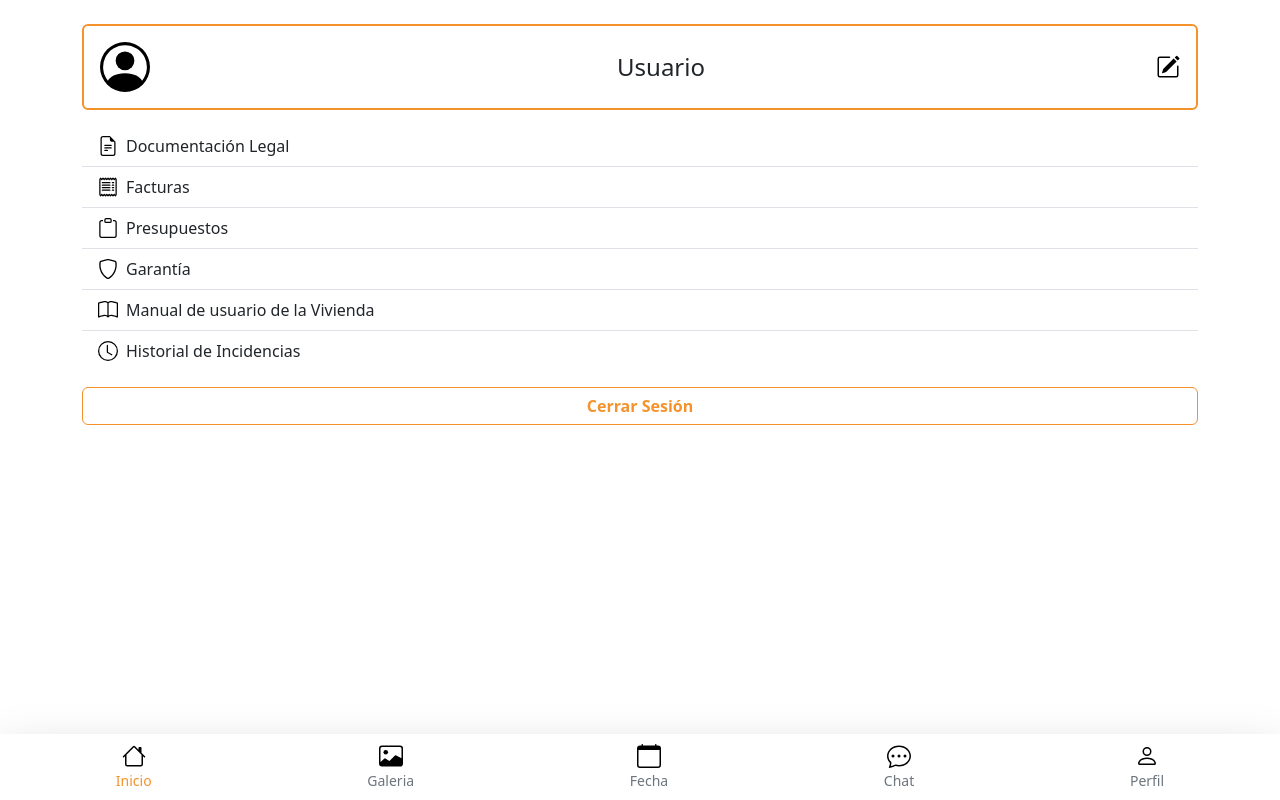
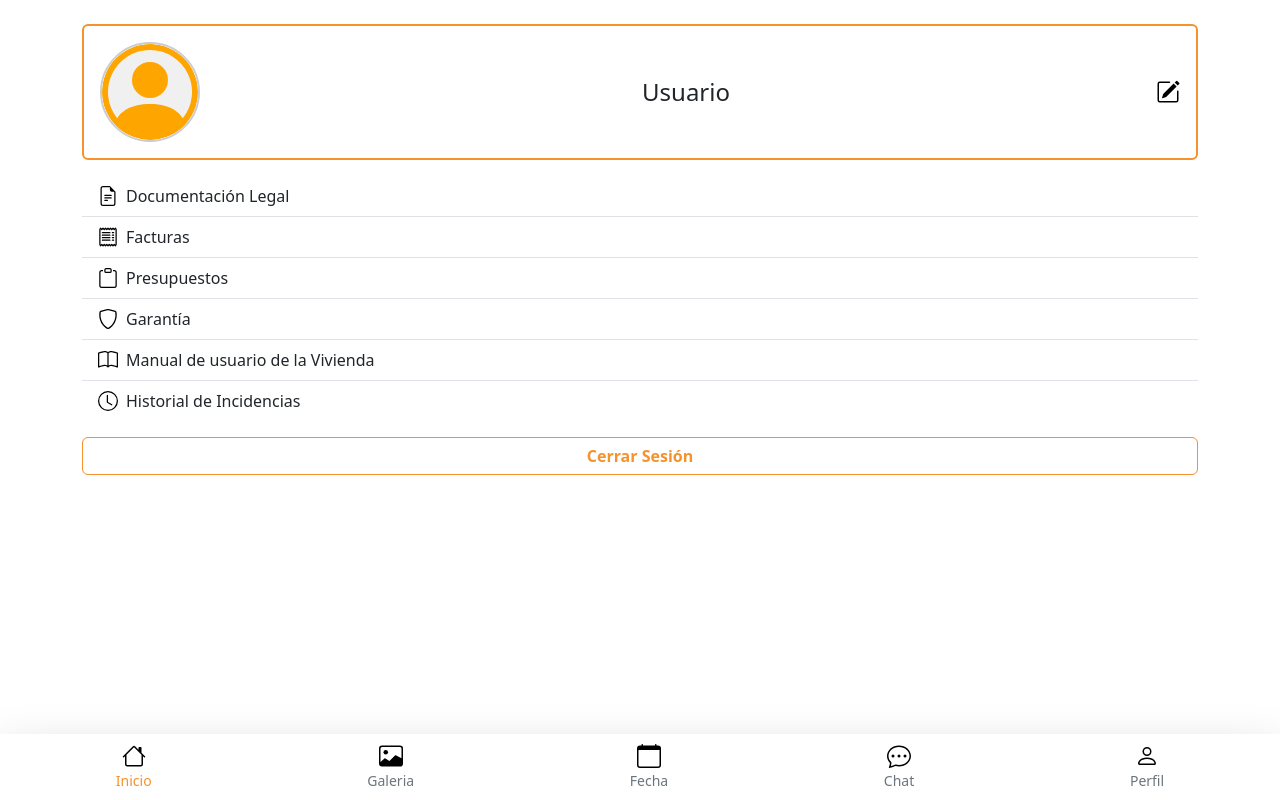
Before and after one commit to adriaanbrl/proyectofrontzimenta, a React (Create React App) app: page /perfil in a window 1280 px wide. Built offline with nearby package versions, Linux system fonts and the light colour scheme; no server answers.

Commit message:
Perfil foto + nombre

```diff
--- a/src/ProfileImage.js
+++ b/src/ProfileImage.js
@@ -1,5 +1,5 @@
 import React, { useState, useEffect } from 'react';
-
+import { PersonCircle } from 'react-bootstrap-icons'; // Import the icon
 
 function ProfileImage({ username }) {
     const [profileImageUrl, setProfileImageUrl] = useState('');
@@ -16,8 +16,7 @@ function ProfileImage({ username }) {
                     setProfileImageUrl(imageUrl);
                 } else if (response.status === 404) {
                     console.log('Imagen de perfil no encontrada para este usuario.');
-                    // Puedes establecer una imagen por defecto aquí si lo deseas
-                    // setProfileImageUrl('/ruta/a/imagen-por-defecto.png');
+                    setProfileImageUrl(''); // Set to empty to trigger the icon
                 } else {
                     console.error('Error al cargar la imagen de perfil:', response.status);
                 }
@@ -41,6 +40,9 @@ function ProfileImage({ username }) {
                 borderRadius: '50%',
                 overflow: 'hidden',
                 border: '2px solid #ccc', // Opcional: borde circular
+                display: 'flex',
+                justifyContent: 'center',
+                alignItems: 'center',
             }}
         >
             {profileImageUrl ? (
@@ -64,8 +66,8 @@ function ProfileImage({ username }) {
                         backgroundColor: '#f0f0f0', // Opcional: color de fondo si no hay imagen
                     }}
                 >
-                    {/* Puedes mostrar un icono o texto indicando que no hay imagen */}
-                    Sin imagen
+                    {/* Mostrar el icono de usuario */}
+                    <PersonCircle size={100} color="orange" />
                 </div>
             )}
         </div>
--- a/src/TestProfileImage.js
+++ b/src/TestProfileImage.js
@@ -1,17 +1,34 @@
-import React from 'react';
+import React, { useState, useEffect } from 'react';
 import ProfileImage from './ProfileImage'; // Asegúrate de que la ruta al componente ProfileImage sea correcta
+import { jwtDecode } from 'jwt-decode'; // Importa jwtDecode
 
 function TestProfileImage() {
-    // Aquí puedes simular el username de un usuario logueado
-    const sampleUsername = 'ana.g123';
+    const [loggedInUsername, setLoggedInUsername] = useState('');
 
+    useEffect(() => {
+        const token = localStorage.getItem('authToken');
+        if (token) {
+            try {
+                const decodedToken = jwtDecode(token);
+                // Assuming your JWT payload has a 'name' or similar field for the username
+                // Adjust the key based on your actual JWT payload structure
+                setLoggedInUsername(decodedToken.name || decodedToken.sub || 'Usuario');
+            } catch (error) {
+                console.error('Error decoding JWT:', error);
+                setLoggedInUsername('Usuario'); // Fallback username
+            }
+        } else {
+            setLoggedInUsername('Usuario no logueado');
+        }
+    }, []);
 
     return (
         <div>
-            <h1>Prueba del Componente ProfileImage</h1>
-            <ProfileImage username={sampleUsername} />
-
-
+            {loggedInUsername ? (
+                <ProfileImage username={loggedInUsername} />
+            ) : (
+                <p>No hay usuario logueado para mostrar la imagen.</p>
+            )}
         </div>
     );
 }
--- a/src/components/client/Profile.js
+++ b/src/components/client/Profile.js
@@ -1,19 +1,20 @@
 import React, { useState, useEffect } from "react";
 import { Container, Card, ListGroup, Button } from "react-bootstrap";
-import { PersonCircle, PencilSquare, FileEarmarkText, Receipt, Clipboard, Shield, Book, Clock } from "react-bootstrap-icons";
+import { PencilSquare, FileEarmarkText, Receipt, Clipboard, Shield, Book, Clock } from "react-bootstrap-icons";
 import "./Profile.css";
-import { jwtDecode } from "jwt-decode"; // Importación correcta
+import { jwtDecode } from "jwt-decode";
+import ProfileImage from "../../TestProfileImage.js";
 
 export default function Profile() {
   const [username, setUsername] = useState("");
 
   useEffect(() => {
-    const token = localStorage.getItem("jwtToken");
+    const token = localStorage.getItem("authToken");
 
     if (token) {
       try {
         const decodedToken = jwtDecode(token);
-        setUsername(decodedToken.name || "Usuario"); // Cambia a decodedToken.name
+        setUsername(decodedToken.name || "Usuario");
       } catch (error) {
         console.error("Error al decodificar el token:", error);
         setUsername("Usuario");
@@ -29,7 +30,7 @@ export default function Profile() {
         <Card className="mb-3 text-center border-2 card-custom">
           <Card.Body>
             <div className="d-flex align-items-center justify-content-between">
-            <PersonCircle size={50}/>
+              <ProfileImage username={username} />
               <div className="flex-grow-1 ms-3">
                 <h4 className="mb-0">{username}</h4>
               </div>
```
Lines whose indentation alone changed are shown as unchanged.
